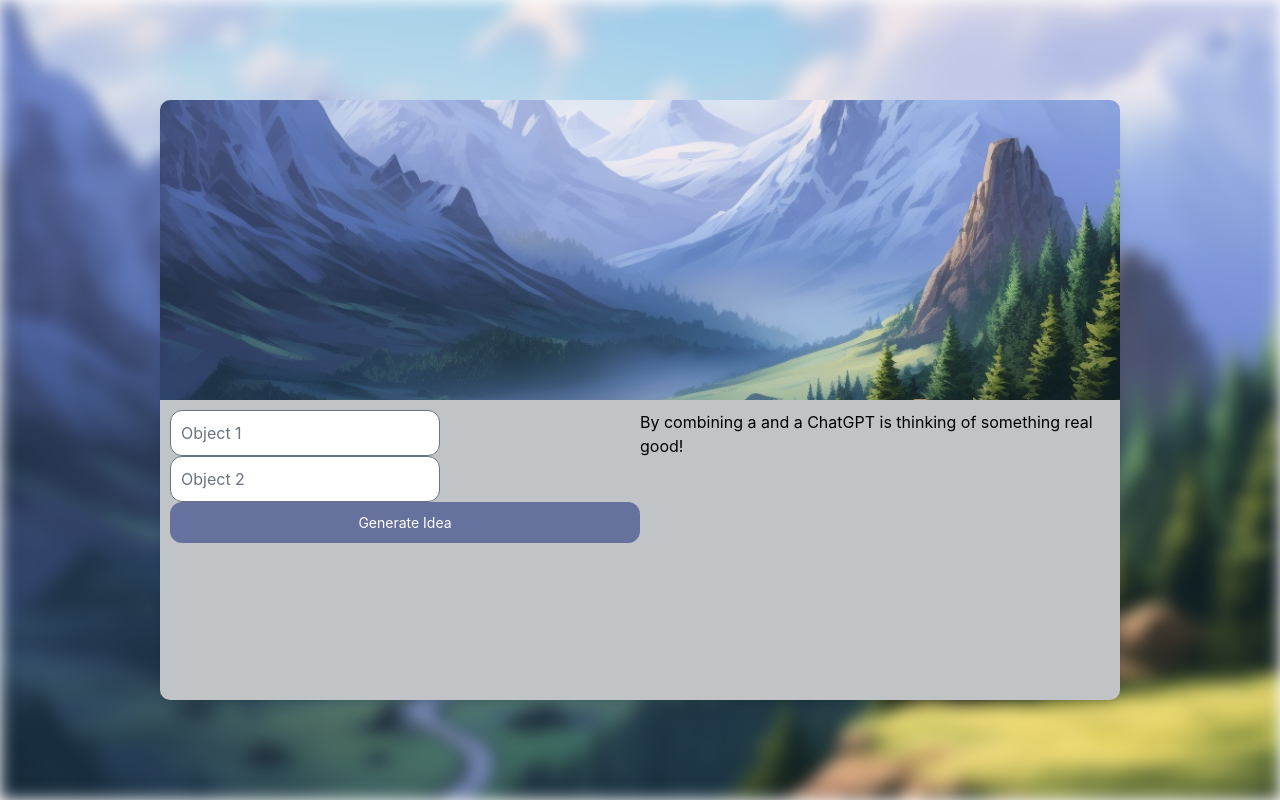
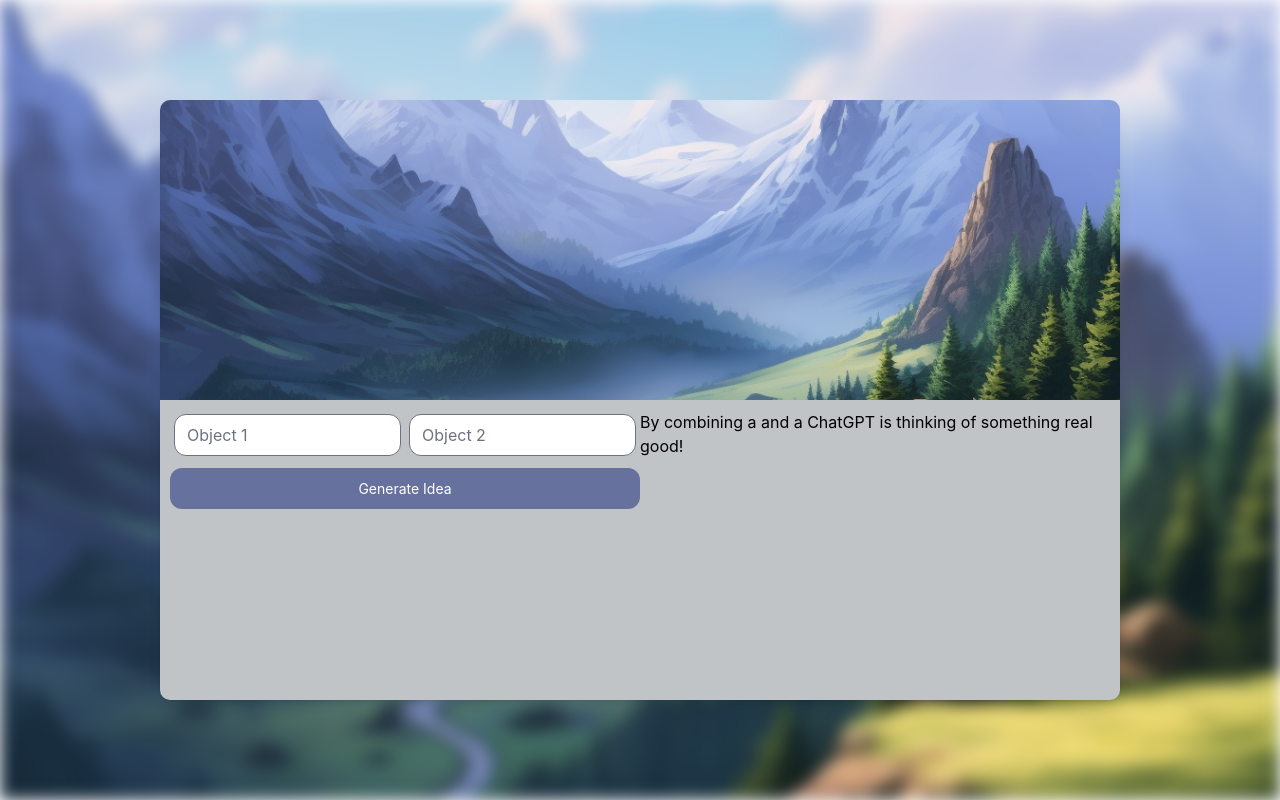
Before and after one commit to akallbold/idea-generator, a React (Create React App) app: page / in a window 1280 px wide. Built offline with nearby package versions, Linux system fonts and the light colour scheme; no server answers.

Commit message:
styling updates

```diff
--- a/src/App.tsx
+++ b/src/App.tsx
@@ -42,25 +42,26 @@ function App() {
       <div className="app-bg absolute top-0 left-0 w-full h-full bg-cover bg-center blur scale-120"></div>
       <div className="card w-3/4 h-3/4 bg-white shadow-lg rounded-xl md:filter-none relative">
         <div className="card-top h-1/2 bg-no-repeat bg-contain bg-center"></div>
+
         <div className="card-bottom h-1/2 flex-row" flex-row>
-          <div className="w-1/2 flex-col">
-            <div className="flex-row">
+          <div className="flex flex-col items-center w-1/2 mx-auto">
+            <div className="flex flex-row w-full justify-between">
               <input
                 type="text"
                 placeholder="Object 1"
-                className="card-input rounded-xl"
+                className="card-input rounded-xl w-6/12 m-1"
                 value={inputObject1}
                 onChange={(e) => setInputObject1(e.target.value)}
               />
               <input
                 type="text"
                 placeholder="Object 2"
-                className="card-input rounded-xl"
+                className="card-input rounded-xl w-6/12 m-1"
                 value={inputObject2}
                 onChange={(e) => setInputObject2(e.target.value)}
               />
             </div>
-            <div>
+            <div className="w-full mt-2">
               <button
                 className="btn card-button rounded-xl"
                 onClick={handleSubmit}
@@ -69,6 +70,7 @@ function App() {
               </button>
             </div>
           </div>
+
           <div className="w-1/2 flex-col">
             <div className="flex-row">
               {loading && (
--- a/src/index.css
+++ b/src/index.css
@@ -43,7 +43,7 @@ code {
 .card-bottom {
   background-color: #c1c4c7;
   display: flex;
-  justify-content: center;
+  /* justify-content: center; */
   padding: 10px;
   border-bottom-left-radius: 10px;
   border-bottom-right-radius: 10px;
@@ -51,8 +51,6 @@ code {
 
 .card-input {
   background-color: #ffffff; /* Or any color you prefer */
-  /* width: 40%; */
-  padding: 10px; /* Adjust padding as needed */
 }
 
 .card-button {
```
